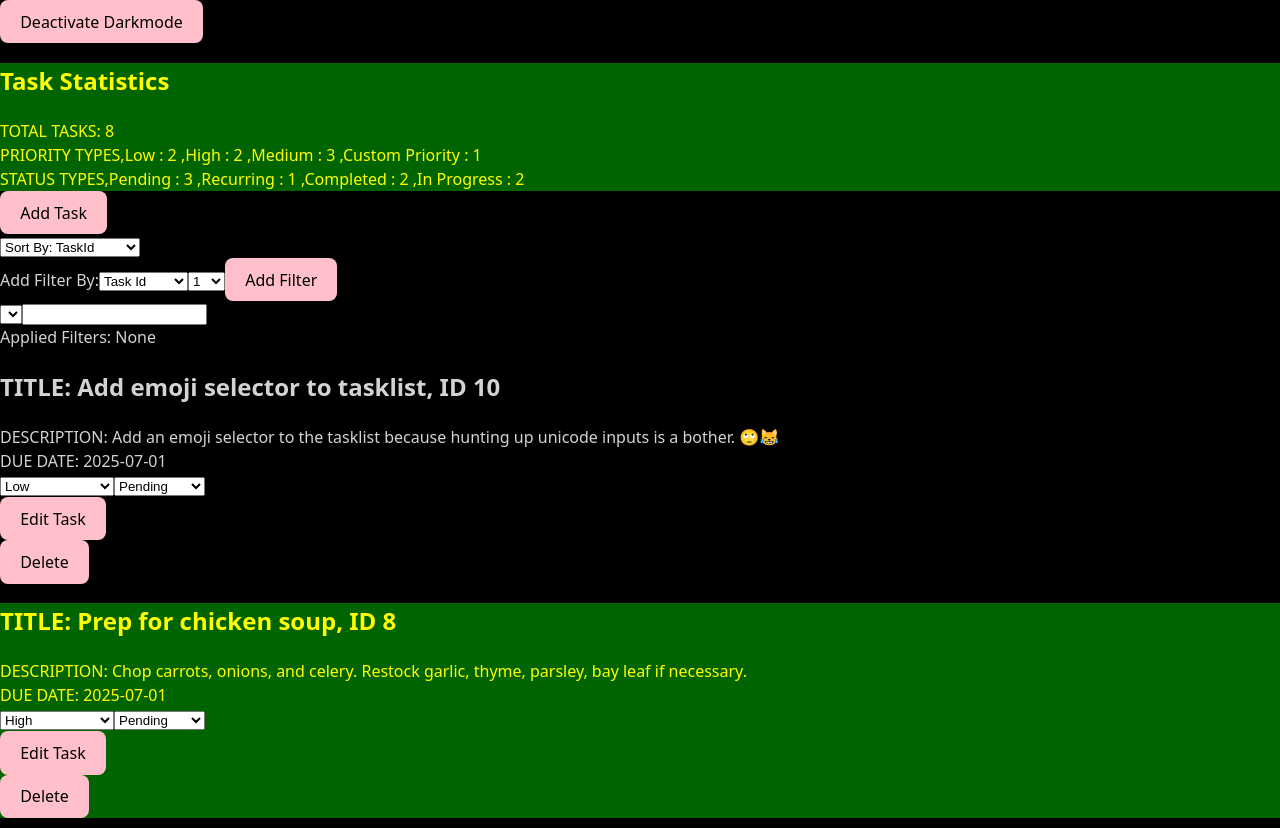
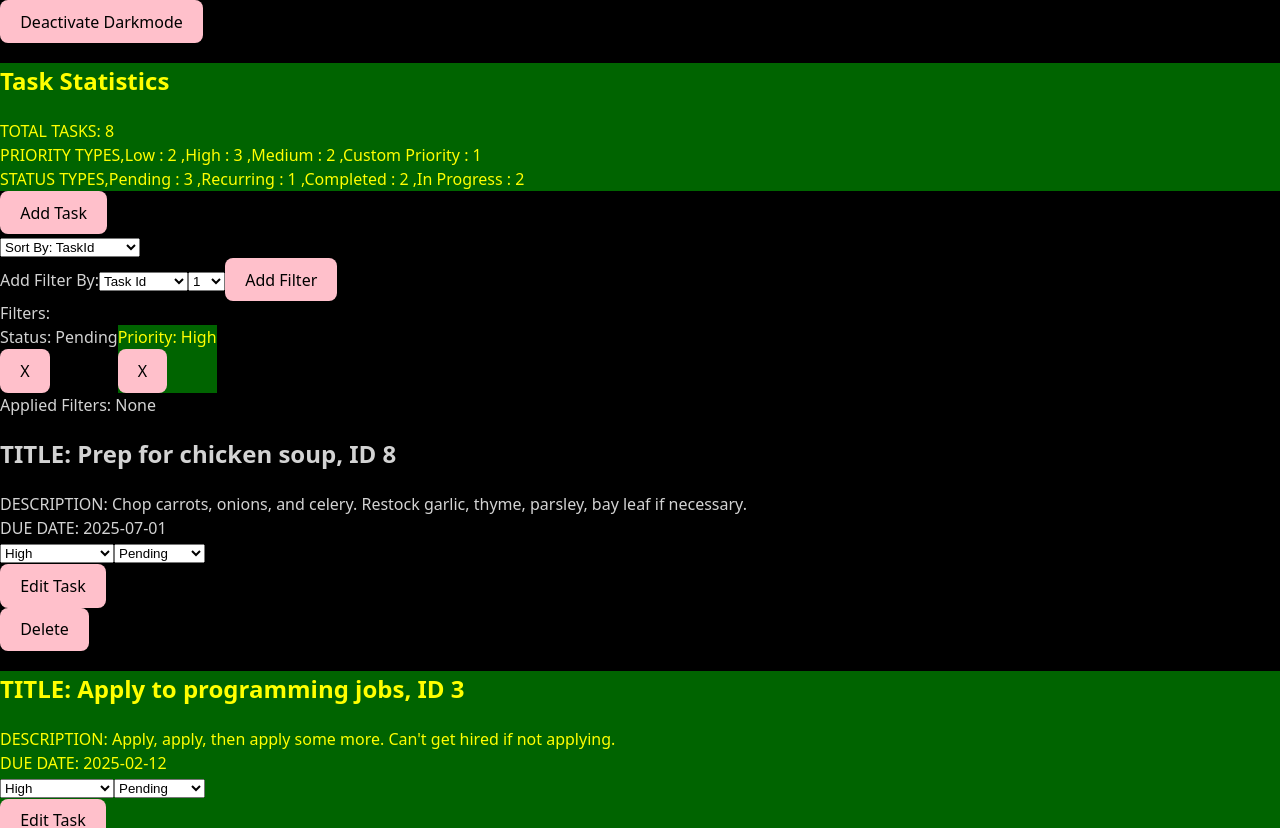
Before and after one commit to aardvarkpepper/2025-07-28-SBA, a React (Vite) app: page / in a window 1280 px wide. Shown: the top 828 px of the page. Built offline with nearby package versions, Linux system fonts and the light colour scheme.

Commit message:
Add filter select functionality.

```diff
--- a/src/App.css
+++ b/src/App.css
@@ -32,7 +32,7 @@ select:hover {
   display: flex;
 }
 
-.taskitem:nth-child(even), .statscontainer {
+.taskitem:nth-child(even), .statscontainer, .filter:nth-child(even) {
   background-color: darkgreen;
   color: yellow;
 }
--- a/src/App.tsx
+++ b/src/App.tsx
@@ -1,8 +1,8 @@
 import { useState } from 'react'
 import './App.css'
 import type { Task, Filter } from './types/index.ts';
-import { tasklistData, tasklistDataWithErrors } from './data/tasklistData.ts';
-import { dataSummary, getIndex, getIndexFilter, sortByKeyValue } from './utils/taskUtils.ts';
+import { tasklistData, tasklistDataWithErrors, filterlistData } from './data/tasklistData.ts';
+import { dataSummary, getIndex, getIndexFilter, sortByKeyValue, applyFilters } from './utils/taskUtils.ts';
 import { TaskList } from './components/TaskList/TaskList';
 import { Dashboard } from './components/Dashboard/Dashboard';
 
@@ -47,8 +47,10 @@ function App() {
    */
 
   const [tasklist, setTasklist] = useState(tasklistData);
-  const [filterlist, setFilterlist] = useState<Filter[]>([]);
+  const [filterlist, setFilterlist] = useState(filterlistData);
   const [darkmode, setDarkmode] = useState("Deactivate Darkmode");
+
+  console.log(`App, testing for tasks ${JSON.stringify(applyFilters(tasklist, filterlist as any))}`);
 
   const tasklistSummary = dataSummary(tasklist); // contains data on status categories, priority categories, and last assigned index.
 
@@ -84,7 +86,7 @@ function App() {
   }
 
   const handleRemoveFilter = (filterId: number) => {
-    const indexToDelete = getIndexFilter(filterlist, filterId);
+    const indexToDelete = getIndexFilter((filterlist as any), filterId);
     setFilterlist(prev => (prev.slice(0, indexToDelete).concat(prev.slice(indexToDelete + 1))));
   }
 
@@ -176,8 +178,8 @@ Add task statistics
 
     <div className='app dark'>
       <button onClick={(event) => handleToggleDarkMode(event)}>{darkmode}</button>
-      <Dashboard tasklistSummary={tasklistSummary} tasks={tasklist} onSortSelect={handleSortTasksByArgument} onAddFormTask = {handleAddTask} onAddFilter = {handleAddFilter} onRemoveFilter = {handleRemoveFilter} filters={filterlist}/>
-      <TaskList tasks={tasklist} tasklistSummary={tasklistSummary} onDropdownChange={handleDropdownChange} onDeleteTask={handleDeleteTask} onEditTask = {handleEditTask} />
+      <Dashboard tasklistSummary={tasklistSummary} tasks={tasklist} onSortSelect={handleSortTasksByArgument} onAddFormTask = {handleAddTask} onAddFilter = {handleAddFilter} onRemoveFilter = {handleRemoveFilter} filters={filterlist as any}/>
+      <TaskList tasks={applyFilters(filterlist, tasklist)} tasklistSummary={tasklistSummary} onDropdownChange={handleDropdownChange} onDeleteTask={handleDeleteTask} onEditTask = {handleEditTask} />
     </div>
 
   )
--- /dev/null
+++ b/src/components/Filters/Filter.tsx
@@ -0,0 +1,24 @@
+import type { FilterProps } from "../../types";
+import { camelCaseToRegularCase, regularCaseToCamelCase } from '../../utils/taskUtils';
+
+
+
+// export type Filter = {
+//   filterId: number;
+//   name: keyof Task,
+//   value: string,
+// }
+
+export const Filter = ({ filter, onRemoveFilter }: FilterProps) => {
+
+  const handleRemoveFilter = (event: any) => {
+    const filterId = Number(event.target.parentElement.dataset.filter);
+    onRemoveFilter(filterId);
+  }
+  return (
+    <div data-filter={String(filter.filterId)} className='filter'>
+      <div>{camelCaseToRegularCase(filter.name)}: {filter.value}</div>
+      <button onClick={(event) => handleRemoveFilter(event)}>X</button>
+    </div>
+  )
+}
--- a/src/components/Filters/FilterContainer.tsx
+++ b/src/components/Filters/FilterContainer.tsx
@@ -1,6 +1,7 @@
-import type { FilterContainerProps } from '../../types';
+import type { FilterContainerProps, Task } from '../../types';
 import { aggregateTypesAndCounts, camelCaseToRegularCase, regularCaseToCamelCase } from '../../utils/taskUtils';
 import { useState } from 'react';
+import { Filter } from './Filter';
 
 // export interface FilterContainerProps {
 //   tasks: Task[];
@@ -9,13 +10,17 @@ import { useState } from 'react';
 //   onRemoveFilter: (filterId: number) => void;
 // }
 
-export const FilterContainer = ({ tasks, filters, onAddFilter, onRemoveFilter }) => {
+export const FilterContainer = ({ tasks, filters, onAddFilter, onRemoveFilter }: FilterContainerProps) => {
   let defaultFilterValueArray: any[] = [];
   let defaultFilterValue = null;
+  let filterLastIndex = 0;
   if (tasks.length > 0) {
     defaultFilterValueArray = Object.entries(aggregateTypesAndCounts(tasks, 'taskId')).map(element => element[0]);
     // console.log(`Populating with ${defaultFilterValueArray}`);
     defaultFilterValue = defaultFilterValueArray[0];
+  }
+  if (filters.length > 0) {
+      filterLastIndex = filters.reduce((accumulator, currentValue) => (currentValue.filterId > accumulator) ? currentValue.filterId : accumulator, 0);
   }
 
   const [filterType, setFilterType] = useState('taskId');
@@ -34,7 +39,15 @@ export const FilterContainer = ({ tasks, filters, onAddFilter, onRemoveFilter })
   }
 
   const handleChangeFilterValue = (event: any) => {
+    setFilterValue(event.target.value);
+  }
 
+  const handleAddFilter = () => {
+    onAddFilter({
+      filterId: filterLastIndex + 1,
+      name: (filterType as keyof Task),
+      value: filterValue
+    })
   }
 
   return (
@@ -43,13 +56,15 @@ export const FilterContainer = ({ tasks, filters, onAddFilter, onRemoveFilter })
         <select onChange={(event) => handleChangeFilterType(event)}>
           {tasks.length > 0 ? Object.keys(tasks[0]).map(keyOfTask => <option key={`filterkey-${keyOfTask}`}>{camelCaseToRegularCase(keyOfTask)}</option>) : null}
         </select>
-        <select>
+        <select onChange={((event) => handleChangeFilterValue(event))}>
           {tasks.length > 0 ? filterValueArray.map(valueOfTask => <option key={`filtervalue-${valueOfTask}`}>{valueOfTask}</option>) : null}
         </select>
-        <button>Add Filter</button>
+        <button onClick={() => handleAddFilter()}>Add Filter</button>
         <div>
-          <select></select>
-          <input type='text'></input>
+          Filters:
+          <div className='flexh'>
+            {filters.map(filter => <Filter key={`filterId${filter.filterId}`} filter={filter} onRemoveFilter={onRemoveFilter}/>)}
+          </div>
         </div>
       </div>
       <div>
--- a/src/components/TaskList/TaskList.tsx
+++ b/src/components/TaskList/TaskList.tsx
@@ -9,7 +9,7 @@ import { TaskItem } from './TaskItem';
 export const TaskList = ({ tasks, tasklistSummary, onDropdownChange, onDeleteTask, onEditTask }: TaskListProps) => {
   return (
     <>
-      {tasks.map(task => <TaskItem key={task.taskId} task={task} tasklistSummary={tasklistSummary}onDropdownChange={onDropdownChange} onDeleteTask={onDeleteTask} onEditTask={onEditTask} />)}
+      {tasks.map(task => <TaskItem key={`taskitem-${task.taskId}`} task={task} tasklistSummary={tasklistSummary}onDropdownChange={onDropdownChange} onDeleteTask={onDeleteTask} onEditTask={onEditTask} />)}
     </>
   )
 }
--- a/src/data/tasklistData.ts
+++ b/src/data/tasklistData.ts
@@ -37,7 +37,7 @@ export const tasklistData: Task[] = [
     title: 'Look for new job sites to apply for a programming job.',
     description: 'Some jobs aren\'t advertised on traditional job sites so keep looking for new networks.',
     status: 'In Progress',
-    priority: 'Medium',
+    priority: 'Custom Priority',
     dueDate: '2026-12-29',
   },
   {
@@ -45,7 +45,7 @@ export const tasklistData: Task[] = [
     title: 'Apply to programming jobs',
     description: 'Apply, apply, then apply some more.  Can\'t get hired if not applying.',
     status: 'Pending',
-    priority: 'Custom Priority',
+    priority: 'High',
     dueDate: '2025-02-12',
   },
   {
@@ -77,11 +77,6 @@ export const filterlistData = [
     name: 'priority',
     value: 'High',
   },
-  {
-    filterId: 6,
-    name: 'description',
-    value: 'Mik',
-  }
 ]
 
 export const tasklistDataWithErrors: Task[] = [
--- a/src/types/index.ts
+++ b/src/types/index.ts
@@ -27,6 +27,11 @@ export type Filter = {
   filterId: number;
   name: keyof Task,
   value: string,
+}
+
+export interface FilterProps {
+  filter: Filter
+  onRemoveFilter: (filterId: number) => void;
 }
 
 export interface FilterContainerProps {
--- a/src/utils/taskUtils.ts
+++ b/src/utils/taskUtils.ts
@@ -186,3 +186,36 @@ export const regularCaseToCamelCase = (stringInput: string) => {
   snakeCaseWords.push(lastWord);
   return snakeCaseWords.join("");
 }
+
+export const applyFilters = (filters: any[], tasks: Task[]) => {
+  const returnArray = [];
+  for (const task of tasks) {
+    let pushMe = true;
+    for (const filter of filters) {
+      if ((task as any)[filter.name] !== filter.value) {
+        pushMe = false;
+      }
+    }
+    if (pushMe) {
+      returnArray.push(task);
+    }
+  }
+  return returnArray;
+}
+
+console.log(applyFilters(filterlistData, tasklistData));
+
+// export type Filter = {
+//   filterId: number;
+//   name: keyof Task,
+//   value: string,
+// }
+
+// export interface Task {
+//   taskId: number;
+//   title: string;
+//   description: string;
+//   status: string;
+//   priority: string;
+//   dueDate: string;
+// }
```
Also changed, not shown: 1 other file (tests, documents, lock files or other folders).
